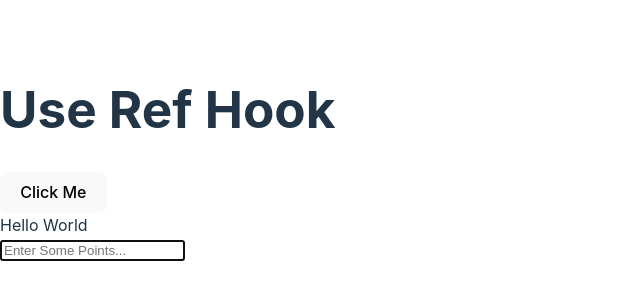
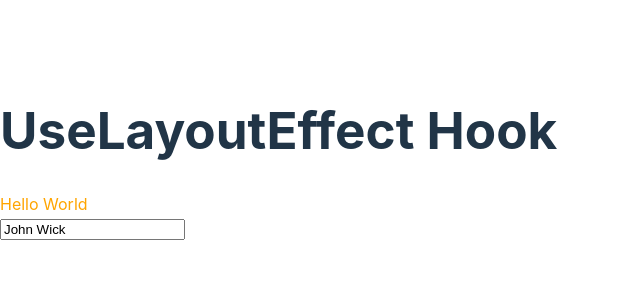
Before and after one commit to developer-mohitsoni/React-All-Hooks-Practice, a React (Vite) app: page / in a window 1280 px wide. Shown: the part 246-546 px from the top of the page, without its empty margins (0-640 px from the left). Built offline with nearby package versions, Linux system fonts and the light colour scheme.

Commit message:
useLayoutEffect - Example-1

```diff
--- a/src/App.jsx
+++ b/src/App.jsx
@@ -4,7 +4,8 @@
 // import ComponentOne from "./components/ComponentOne";
 // import ComponentTwo from "./components/ComponentTwo";
 // import UseReducer from "./components/UseReducer";
-import UseRefHook from "./components/UseRefHook";
+// import UseRefHook from "./components/UseRefHook";
+import UseLayoutEffect from "./components/UseLayoutEffect";
 
 const App = () => {
   return (
@@ -36,7 +37,9 @@
 
         {/* <UseReducer /> */}
 
-        <UseRefHook />
+        {/* <UseRefHook /> */}
+
+        <UseLayoutEffect />
       </div>
     </>
   );
--- /dev/null
+++ b/src/components/UseLayoutEffect.jsx
@@ -0,0 +1,42 @@
+import { useEffect, useLayoutEffect, useRef } from "react";
+
+const UseLayoutEffect = () => {
+  const divRef = useRef();
+  const inputRef = useRef();
+  useEffect(() => {
+    console.log("useEffect is called");
+
+    inputRef.current.value = "John Wick";
+  }, []);
+
+  // This below layoutEffect is called once the paint is completed by the browser. For DOM operation
+
+  // You can perform DOM manipulation inside useEffect()
+  useLayoutEffect(() => {
+    // console.log("useLayoutEffect is called");
+
+    const getDivRefCurrent = divRef.current;
+    console.log(getDivRefCurrent);
+
+    getDivRefCurrent.style.opacity = 0;
+
+    setTimeout(() => {
+      getDivRefCurrent.style.opacity = 1;
+      getDivRefCurrent.style.color = "orange";
+    }, 1000);
+
+    console.log(inputRef.current);
+
+  }, []);
+  return (
+    <>
+      <div>
+        <h1>UseLayoutEffect Hook</h1>
+        <div ref={divRef}>Hello World</div>
+        <input ref={inputRef} type="text" value={"Mohit"} />
+      </div>
+    </>
+  );
+};
+
+export default UseLayoutEffect;
```
